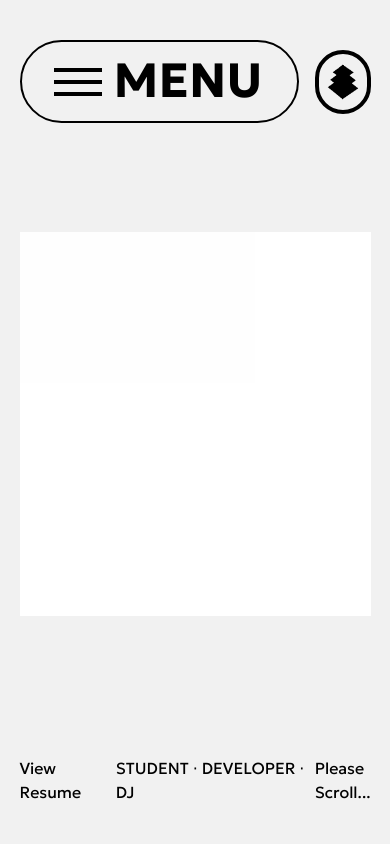
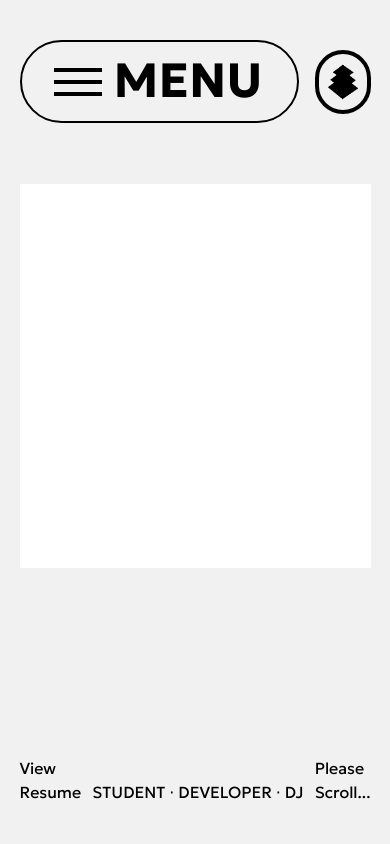
Before and after one commit to MasaKagami/masakagami.com, a React (Create React App) app in the folder portfolio/: page / in a window 390 px wide. Shown: the top 844 px of the page. Built offline with nearby package versions, Linux system fonts and the light colour scheme; a web font is replaced by a local one.

Commit message:
Update intro-draft.js

```diff
--- a/portfolio/src/components/intro/intro-draft.js
+++ b/portfolio/src/components/intro/intro-draft.js
@@ -52,15 +52,15 @@ const Intro = () => {
       <section id='home'>
         {!loadingComplete && <Loader setLoadingComplete={setLoadingComplete} />}
         <div
-          className={`${
+          className={`overflow-x-hidden${
             loadingComplete ? 'opacity-100': 'opacity-0'
           } transition-opacity duration-[2500ms]`}
         >
-          <div className="w-screen xl:max-w-[90%] max-w-[90%] mx-auto h-screen flex flex-col py-10">
+          <div className="w-screen xl:max-w-[90%] max-w-[90%] mx-auto min-h-screen justify-between flex flex-col py-10">
             {/* <div className='flex text-3xl md:text-2xl lg:text-4xl xl:text-5xl h-full justify-around items-center w-full gap-4'> */}
-            <div className='flex text-8xl h-full justify-around items-center w-full gap-8'>
+            <div className='flex text-7xl sm:text-8xl h-full justify-around items-center w-full gap-8'>
               <div className='w-full h-full flex'>
-                <div className="w-full h-96 flex bg-[white] item mt-48 text-black font-geologica font-medium -tracking-wider">
+                <div className="w-full h-96 flex bg-[white] mt-36 sm:mt-48 text-black font-geologica font-medium -tracking-wider">
                   <span
                     ref={el}
                     className="absolute w-full"
@@ -68,7 +68,7 @@ const Intro = () => {
                 </div>
               </div>
               <div className='w-full h-full lg:flex hidden'>
-                <div className="w-full h-96 flex bg-[#1b0dc6] item mt-48 text-black font-geologica font-medium -tracking-wider">
+                <div className="w-full h-96 flex bg-[#1b0dc6] mt-48 text-black font-geologica font-medium -tracking-wider">
                   <span
                     ref={el2}
                     className="absolute w-full"
@@ -76,7 +76,7 @@ const Intro = () => {
                 </div>
               </div>
               <div className='w-full h-full xl:flex hidden'>
-                <div className="w-full h-96 flex bg-[#fd4d34] item mt-48 text-black font-geologica font-medium -tracking-wider">
+                <div className="w-full h-96 flex bg-[#fd4d34] mt-48 text-black font-geologica font-medium -tracking-wider">
                   <span
                     ref={el3}
                     className="absolute w-full"
@@ -147,9 +147,11 @@ const Intro = () => {
                 </div>
               </div> */}
             </div>
-            <div className='flex w-full justify-between text-base font-normal items-end '>
+            <div className='flex w-full justify-between text-base font-normal items-end gap-2'>
               <a href="https://drive.google.com/file/d/1tRL5ueUllPF28gNufx26mWrbscaLqoIU/view?usp=sharing" target="_blank" rel="noopener noreferrer" className='hover:text-gray-700'>
-                <p className='font-geologica'>View Resume</p>
+                <p className='font-geologica sm:hidden block'>View<br/>Resume</p>
+                <p className='font-geologica hidden sm:block'>View Resume</p>
+
               </a>
               <p className='font-geologica'>STUDENT ⋅ DEVELOPER ⋅ DJ</p>
               <p className='font-geologica'>Please<br/>Scroll...</p>
```
